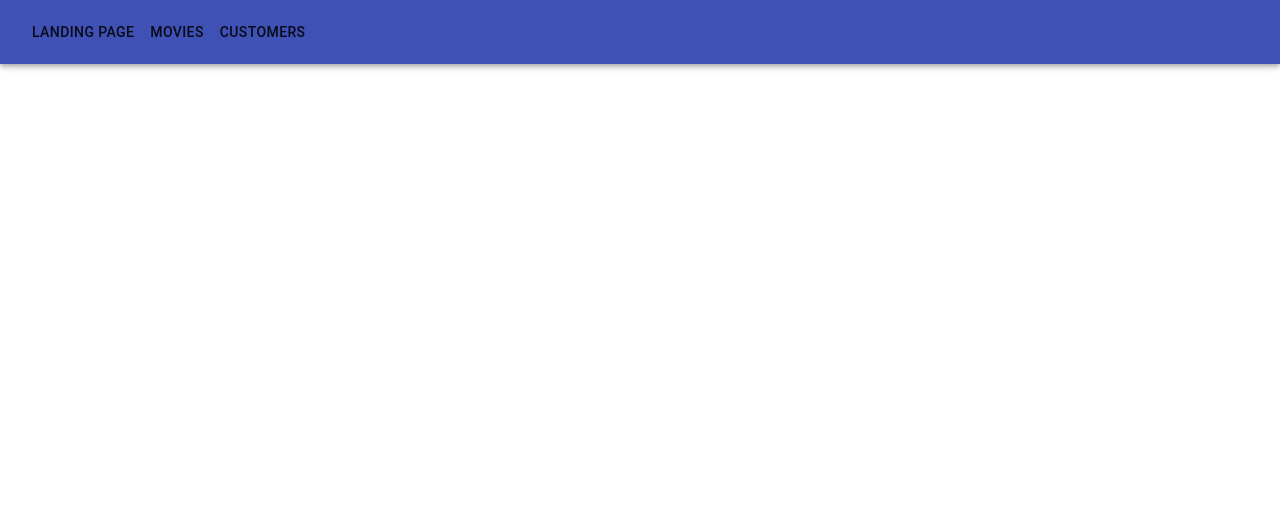
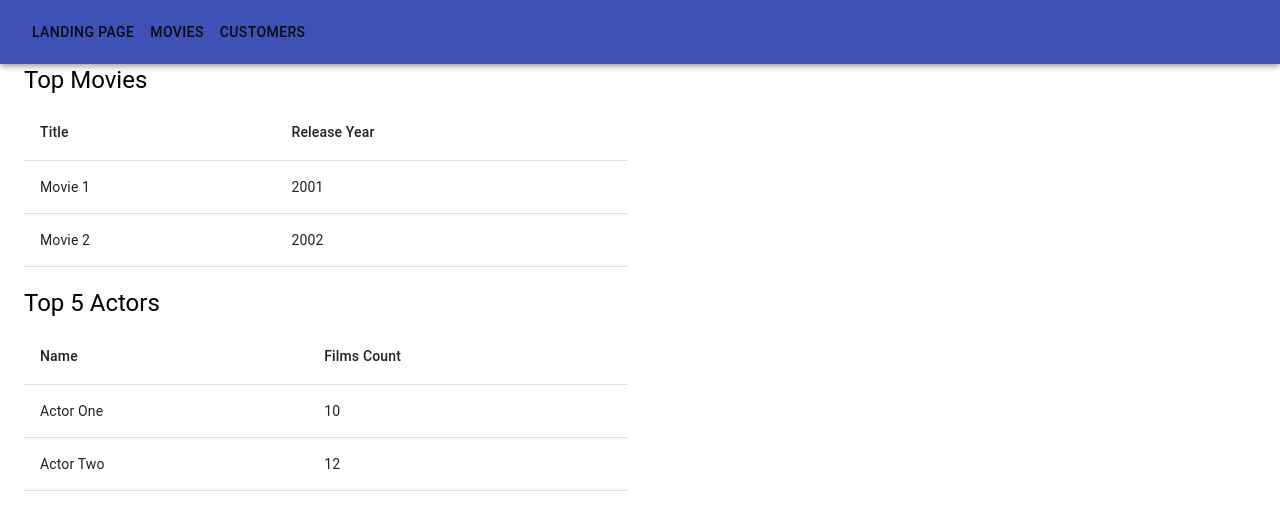
Before and after one commit to EngineNeo/project1frontend, a React (Create React App) app: page / in a window 1280 px wide. Shown: the top 530 px of the page. Built offline with nearby package versions, Linux system fonts and the light colour scheme.

Commit message:
Updated landing

```diff
--- a/src/App.js
+++ b/src/App.js
@@ -20,12 +20,13 @@ function App() {
     <Router>
       <Navbar />
       <Routes>
-        <Route exact path="/" component={LandingPage} />
-        <Route path="/movies" component={Movies} />
-        <Route path="/customers" component={Customers} />
+        <Route path="/" element={<LandingPage />} />
+        <Route path="/movies" element={<Movies />} />
+        <Route path="/customers" element={<Customers />} />
       </Routes>
     </Router>
   );
 }
 
+
 export default App;
--- a/src/components/LandingPage.js
+++ b/src/components/LandingPage.js
@@ -1,73 +1,124 @@
-import React, { useState, useEffect } from 'react';
-import { Link } from 'react-router-dom';
+import React, { useState } from 'react';
 import {
   Container,
+  Grid,
+  Table,
+  TableBody,
+  TableCell,
+  TableHead,
+  TableRow,
   Typography,
   Card,
-  CardContent,
-  CardActionArea,
-  List,
-  ListItem
+  CardContent
 } from '@material-ui/core';
+import { makeStyles } from '@material-ui/core/styles';
 
-const mockTopMoviesData = [
-    { id: 1, title: 'Movie 1' },
-    { id: 2, title: 'Movie 2' },
+const useStyles = makeStyles({
+  hoverCursor: {
+    cursor: 'pointer',
+  },
+});
+
+const mockMoviesData = [
+  {
+    film_id: 1,
+    title: 'Movie 1',
+    description: 'Description 1',
+    release_year: 2001,
+    // ... other movie properties ...
+  },
+  {
+    film_id: 2,
+    title: 'Movie 2',
+    description: 'Description 2',
+    release_year: 2002,
+    // ... other movie properties ...
+  },
   // ... other movies ...
 ];
 
-  const mockTopActorsData = [
-    { id: 1, name: 'Actor 1' },
-    { id: 2, name: 'Actor 2' },
+const mockActorsData = [
+  { actor_id: 1, first_name: 'Actor', last_name: 'One', films_count: 10 },
+  { actor_id: 2, first_name: 'Actor', last_name: 'Two', films_count: 12 },
   // ... other actors ...
 ];
 
 function LandingPage() {
-  const [topMovies, setTopMovies] = useState([]);
-  const [topActors, setTopActors] = useState([]);
+    const classes = useStyles();
+    const [selectedMovie, setSelectedMovie] = useState(null);
+    const [selectedActor, setSelectedActor] = useState(null);
+    const [selectedItem, setSelectedItem] = useState(null);
 
-  useEffect(() => {
-    // Fetch data for top movies and actors
-    // For demonstration purposes, replace with actual data fetching logic
-    setTopMovies(mockTopMoviesData);
-    setTopActors(mockTopActorsData);
-  }, []);
+    const handleRowClick = (item) => {
+    setSelectedItem(item);
+    };
 
     return (
         <Container>
-      <Typography variant="h4" gutterBottom>
-        Top 5 Rented Movies
+          <Grid container spacing={3}>
+            <Grid item xs={6}>
+              <Typography variant="h5" gutterBottom>
+                Top Movies
               </Typography>
-      <List>
-        {topMovies.map((movie, index) => (
-          <ListItem key={index}>
-            <Card>
-              <CardActionArea component={Link} to={`/movies/${movie.id}`}>
-                <CardContent>
-                  <Typography variant="h6">{movie.title}</Typography>
-                </CardContent>
-              </CardActionArea>
-            </Card>
-          </ListItem>
+              <Table>
+                <TableHead>
+                  <TableRow>
+                    <TableCell>Title</TableCell>
+                    <TableCell>Release Year</TableCell>
+                  </TableRow>
+                </TableHead>
+                <TableBody>
+                  {mockMoviesData.map(movie => (
+                    <TableRow
+                      key={movie.film_id}
+                      onClick={() => handleRowClick(movie)}
+                      className={classes.hoverCursor}
+                    >
+                      <TableCell>{movie.title}</TableCell>
+                      <TableCell>{movie.release_year}</TableCell>
+                    </TableRow>
                   ))}
-      </List>
+                </TableBody>
+              </Table>
 
-      <Typography variant="h4" gutterBottom>
+              <Typography variant="h5" gutterBottom style={{ marginTop: '20px' }}>
                 Top 5 Actors
               </Typography>
-      <List>
-        {topActors.map((actor, index) => (
-          <ListItem key={index}>
+              <Table>
+                <TableHead>
+                  <TableRow>
+                    <TableCell>Name</TableCell>
+                    <TableCell>Films Count</TableCell>
+                  </TableRow>
+                </TableHead>
+                <TableBody>
+                  {mockActorsData.map(actor => (
+                    <TableRow
+                      key={actor.actor_id}
+                      onClick={() => handleRowClick(actor)}
+                      className={classes.hoverCursor}
+                    >
+                      <TableCell>{actor.first_name} {actor.last_name}</TableCell>
+                      <TableCell>{actor.films_count}</TableCell>
+                    </TableRow>
+                  ))}
+                </TableBody>
+              </Table>
+            </Grid>
+
+            <Grid item xs={6}>
+              {selectedItem && (
                 <Card>
-              <CardActionArea component={Link} to={`/actors/${actor.id}`}>
                   <CardContent>
-                  <Typography variant="h6">{actor.name}</Typography>
+                    <Typography variant="h6">
+                      {selectedItem.title || `${selectedItem.first_name} ${selectedItem.last_name}`}
+                    </Typography>
+                    {/* Display more details based on whether a movie or actor is selected */}
                   </CardContent>
-              </CardActionArea>
                 </Card>
-          </ListItem>
-        ))}
-      </List>
+              )}
+            </Grid>
+          </Grid>
         </Container>
       );
 }
```
Lines whose indentation alone changed are shown as unchanged.
